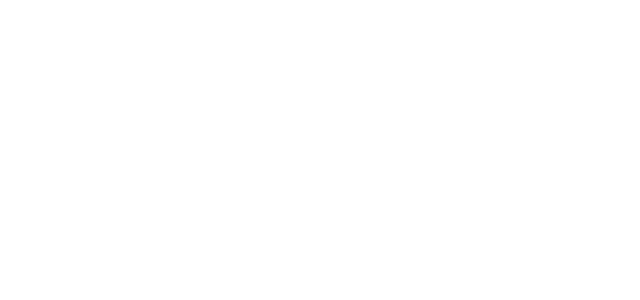
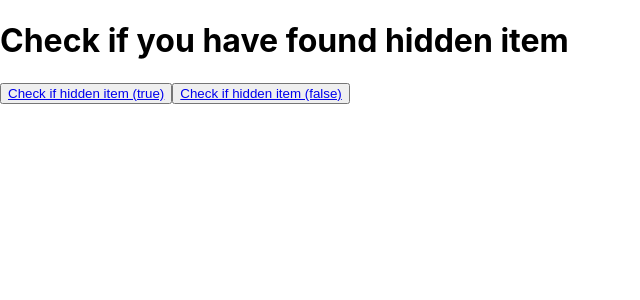
Before and after one commit to bryancodingire/bryansroom, a React (Create React App) app: page /checkitem in a window 1280 px wide. Before the commit this address had no page. Shown: the top 300 px of the page, without its empty margins (0-640 px from the left). Built offline with nearby package versions, Linux system fonts and the light colour scheme.

Commit message:
Added in the basic page structure and mapping

```diff
--- a/src/App.js
+++ b/src/App.js
@@ -1,7 +1,10 @@
 // import './App.css';
 import { BrowserRouter, Routes, Route } from 'react-router-dom';
 import BryansRoom from './components/BryansRoom';
+import CheckItem from './components/CheckItem';
+import FoundItem from './components/FoundItem';
 import Home from './components/Home';
+import NotItem from './components/NotItem';
 
 function App() {
   return (
@@ -9,15 +12,12 @@ function App() {
       <BrowserRouter>
         <Routes>
           <Route path="/" element={<Home />} exact />
-            {/* <Route index element={<Home />} exact/> */}
             <Route path="bryansroom" element={<BryansRoom />} />
-          {/* </Route> */}
+            <Route path="checkitem" element={<CheckItem />} />
+            <Route path="founditem" element={<FoundItem />} />
+            <Route path="notitem" element={<NotItem />} />
         </Routes>
       </BrowserRouter>
-      {/* <Routes>
-        <Route path='/' element={BryansRoom} exact/>
-        <Route path='/bryansroom' element={BryansRoom}/>
-      </Routes> */}
     </main>
   );
 }
--- a/src/components/BryansRoom.js
+++ b/src/components/BryansRoom.js
@@ -1,4 +1,4 @@
-// import '../App.css';
+import { Link } from "react-router-dom";
 
 function BryansRoom() {
   return (
@@ -7,7 +7,8 @@ function BryansRoom() {
       <h1>
         Bryan's Room
       </h1>
-      <p>Hello</p>
+      <p>Map</p>
+      <button><Link to="/checkitem">Check Item</Link></button>
 
     </div>
   );
--- /dev/null
+++ b/src/components/CheckItem.js
@@ -0,0 +1,17 @@
+import { Link } from "react-router-dom";
+
+function CheckItem() {
+  return (
+    <div>
+
+      <h1>
+        Check if you have found hidden item
+      </h1>
+      <button><Link to="/founditem">Check if hidden item (true)</Link></button>
+      <button><Link to="/notitem">Check if hidden item (false)</Link></button>
+
+    </div>
+  );
+}
+
+export default CheckItem;
--- /dev/null
+++ b/src/components/FoundItem.js
@@ -0,0 +1,16 @@
+import { Link } from "react-router-dom";
+
+function FoundItem() {
+  return (
+    <div>
+
+      <h1>
+        Success You have found a hidden Object
+      </h1>
+      <button><Link to="/bryansroom">Back To Map</Link></button>
+
+    </div>
+  );
+}
+
+export default FoundItem;
--- a/src/components/Home.js
+++ b/src/components/Home.js
@@ -8,7 +8,7 @@ const Home = () => {
             <Link to="/">Rossmore</Link>
           </li>
           <li>
-            <Link to="bryansroom">Bryan's Room</Link>
+            <Link to="/bryansroom">Bryan's Room</Link>
           </li>
         </ul>
     </div>;
--- /dev/null
+++ b/src/components/NotItem.js
@@ -0,0 +1,16 @@
+import { Link } from "react-router-dom";
+
+function NotItem() {
+  return (
+    <div>
+
+      <h1>
+        Unfortunately you haven't found a hidden object
+      </h1>
+      <button><Link to="/bryansroom">Back To Map</Link></button>
+
+    </div>
+  );
+}
+
+export default NotItem;
```
